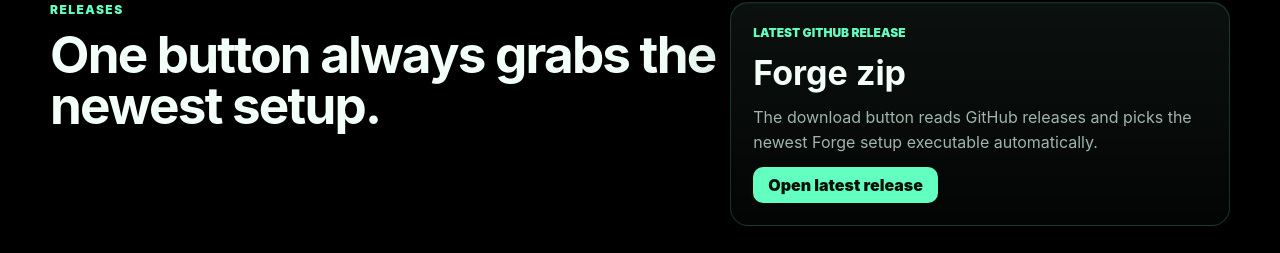
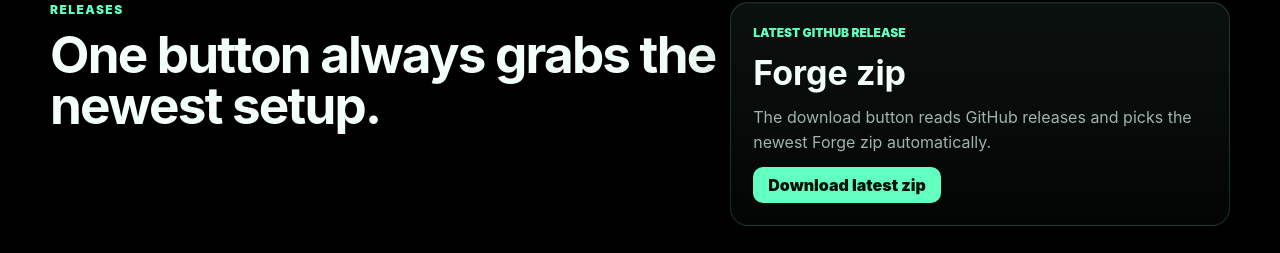
Before and after one commit to rockbeatspaper-coder/Forge-Website-Vercel, a plain HTML site: page index.html in a window 1280 px wide. Shown: the part 2394-2647 px from the top of the page. Drawn offline with Linux system fonts and the light colour scheme; no server answers.

Commit message:
Update release card text and link for download

```diff
--- a/index.html
+++ b/index.html
@@ -320,8 +320,8 @@ loadstring(game:HttpGet("https://scriptblox.com/..."))()</pre>
         <div class="release-card">
           <span id="releaseCardName">Latest GitHub release</span>
           <strong id="releaseCardVersion">Forge setup</strong>
-          <p>The download button reads GitHub releases and picks the newest Forge setup executable automatically.</p>
-          <a id="releaseCardLink" href="https://github.com/rockbeatspaper-coder/Forge-Executor/releases/latest" target="_blank" rel="noreferrer">Open latest release</a>
+          <p>The download button reads GitHub releases and picks the newest Forge zip automatically.</p>
+          <a id="releaseCardLink" href="https://github.com/rockbeatspaper-coder/Forge-Executor/releases/latest" target="_blank" rel="noreferrer">Download latest zip</a>
         </div>
       </section>
 
```
